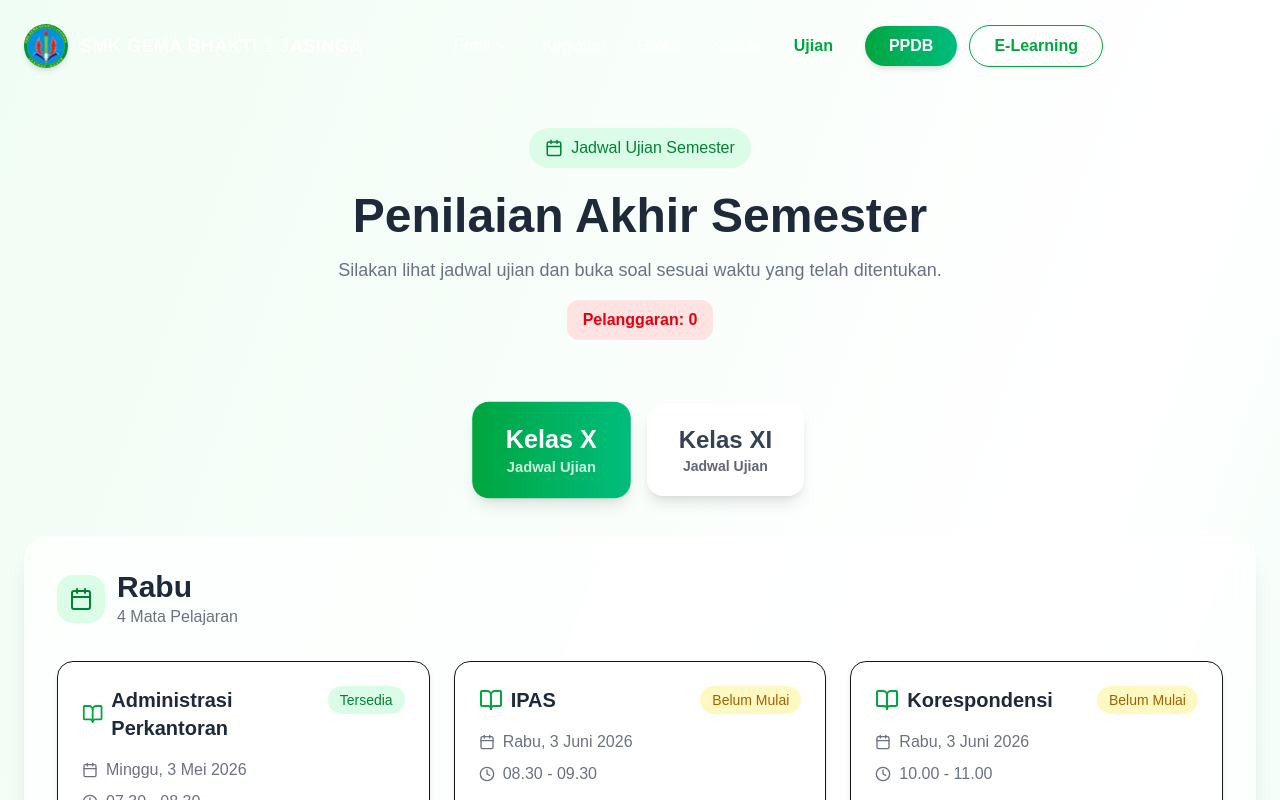
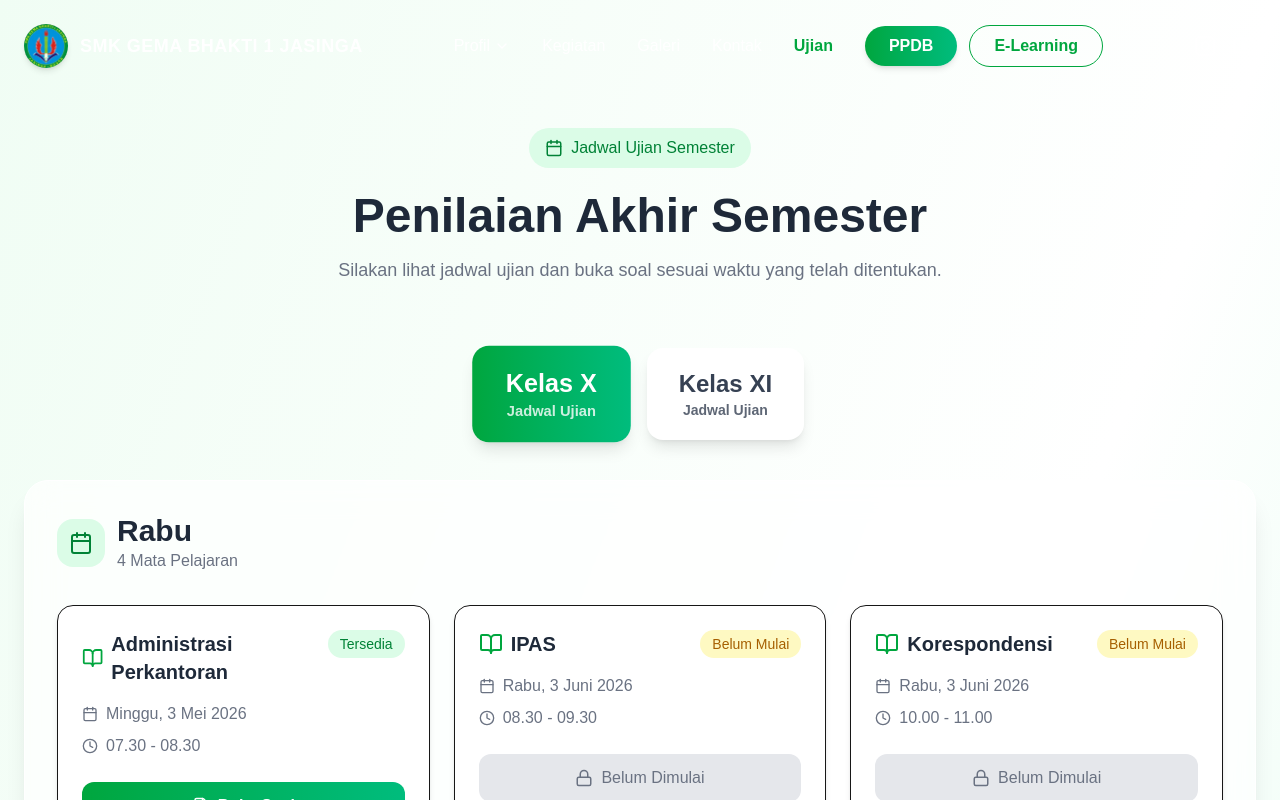
Before and after one commit to Dimas712/smk-gema-bhakti, a Next.js app: page /ujian in a window 1280 px wide. Shown: the top 800 px of the page. Built offline with nearby package versions, Linux system fonts and the light colour scheme.

Commit message:
`Refactor: Simplify and consolidate warning and fullscreen event handling in UjianPage component`

```diff
--- a/src/app/(website)/ujian/page.jsx
+++ b/src/app/(website)/ujian/page.jsx
@@ -16,7 +16,6 @@ export default function UjianPage() {
   const [now, setNow] = useState(new Date());
   const [kelasAktif, setKelasAktif] = useState("X");
   const [fileAktif, setFileAktif] = useState(null);
-  const [jumlahPelanggaran, setJumlahPelanggaran] = useState(0);
   const halamanSudahAktif = useRef(false);
 
   useEffect(() => {
@@ -31,113 +30,54 @@ export default function UjianPage() {
 
   const audio = new Audio("/warning.mp3");
 
-      // tandai bahwa halaman sudah aktif sesudah render awal
-      const timer = setTimeout(() => {
-        halamanSudahAktif.current = true;
-      }, 2000);
+  const triggerPeringatan = () => {
 
-      const handleVisibility = () => {
+    // hanya aktif saat soal sedang dibuka
+    if (!fileAktif) return;
 
-        // jangan proses saat halaman baru pertama dibuka
-        if (!halamanSudahAktif.current) return;
+    // bunyi
+    audio.play().catch(() => {});
 
-        if (document.visibilityState === "hidden") {
-
-          setJumlahPelanggaran((prev) => {
-
-            const total = prev + 1;
-
-            if (total === 1) {
+    // getar HP
+    if ("vibrate" in navigator) {
+      navigator.vibrate([300, 200, 300]);
+    }
 
     Swal.fire({
       icon: "warning",
       title: "Peringatan!",
       text: "Anda terdeteksi keluar dari halaman ujian.",
-                confirmButtonColor: "#16a34a"
+      confirmButtonColor: "#dc2626",
+      allowOutsideClick: false
     });
 
-            }
+  };
 
-            if (total === 2) {
+  const handleVisibility = () => {
 
-              audio.play();
-
-              Swal.fire({
-                icon: "error",
-                title: "Peringatan Kedua",
-                text: "Anda kembali meninggalkan halaman ujian.",
-                confirmButtonColor: "#dc2626"
-              });
-
-            }
-
-            if (total >= 3) {
-
-              audio.play();
-
-              Swal.fire({
-                icon: "error",
-                title: "Batas Pelanggaran Tercapai",
-                text: `Total pelanggaran: ${total}`,
-                confirmButtonColor: "#991b1b"
-              });
-
-            }
-
-            return total;
-
-          });
-
+    if (document.visibilityState === "hidden") {
+      triggerPeringatan();
     }
 
   };
+
+  const handleFullscreen = () => {
+
+    if (!document.fullscreenElement && fileAktif) {
+      triggerPeringatan();
+    }
+
+  };
+
+  window.addEventListener(
+    "blur",
+    triggerPeringatan
+  );
 
   document.addEventListener(
     "visibilitychange",
     handleVisibility
   );
-
-      return () => {
-        clearTimeout(timer);
-
-        document.removeEventListener(
-          "visibilitychange",
-          handleVisibility
-        );
-      };
-
-    }, []);
-
-  useEffect(() => {
-  const audio = new Audio("/warning.mp3");
-
-  const handleFullscreen = () => {
-
-    // abaikan jika PDF belum dibuka
-    if (!fileAktif) return;
-
-    if (!document.fullscreenElement) {
-
-      setJumlahPelanggaran((prev) => {
-
-        const total = prev + 1;
-
-        audio.play();
-
-        Swal.fire({
-          icon: "warning",
-          title: "Peringatan!",
-          text: "Anda keluar dari mode ujian fullscreen.",
-          confirmButtonColor: "#dc2626"
-        });
-
-        return total;
-
-      });
-
-    }
-
-  };
 
   document.addEventListener(
     "fullscreenchange",
@@ -145,6 +85,16 @@ export default function UjianPage() {
   );
 
   return () => {
+
+    window.removeEventListener(
+      "blur",
+      triggerPeringatan
+    );
+
+    document.removeEventListener(
+      "visibilitychange",
+      handleVisibility
+    );
 
     document.removeEventListener(
       "fullscreenchange",
@@ -175,19 +125,6 @@ export default function UjianPage() {
           <p className="text-gray-500 text-lg max-w-2xl mx-auto">
             Silakan lihat jadwal ujian dan buka soal sesuai waktu yang telah ditentukan.
           </p>
-
-          <div className="
-          inline-flex mt-4
-          px-4 py-2
-          rounded-xl
-          bg-red-100
-          text-red-600
-          font-semibold
-          ">
-
-            Pelanggaran: {jumlahPelanggaran}
-
-          </div>
 
         </div>
 
```
Lines whose indentation alone changed are shown as unchanged.
